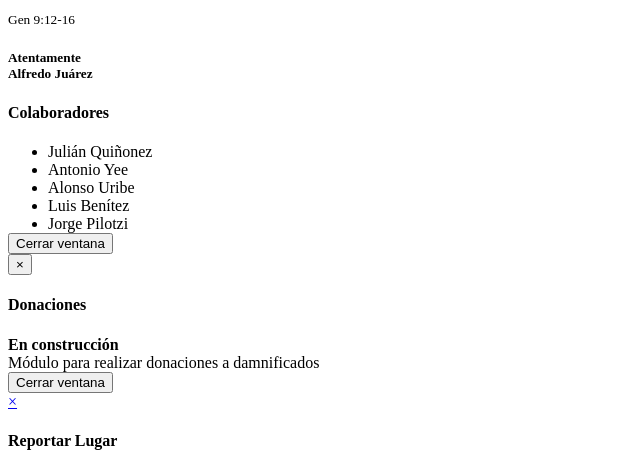
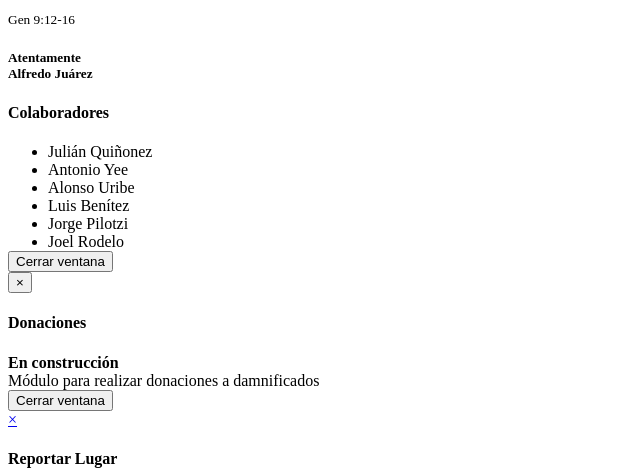
Before and after one commit to alfrekjv/culiacan, a PHP site: template modules/Application/resources/views/index/index.html.php in a window 1280 px wide. Shown: the part 757-1229 px from the top of the page, without its empty margins (0-640 px from the left). Run offline with PHP 8.4, Linux system fonts and the light colour scheme; the template is opened without the code that fills it, so the values that code supplies are empty; a stand-in replaces the project's code that opens the database connection; some libraries are stand-ins or nearby versions.

Commit message:
actualizado el directorio

```diff
--- a/modules/Application/resources/views/index/index.html.php
+++ b/modules/Application/resources/views/index/index.html.php
@@ -212,6 +212,7 @@
                             <li>Alonso Uribe</li>
                             <li>Luis Benítez</li>
                             <li>Jorge Pilotzi</li>
+                            <li>Joel Rodelo</li>
                         </ul>
                     </div>
 
```
Also changed, not shown: public/images/tomato-valley.png.
